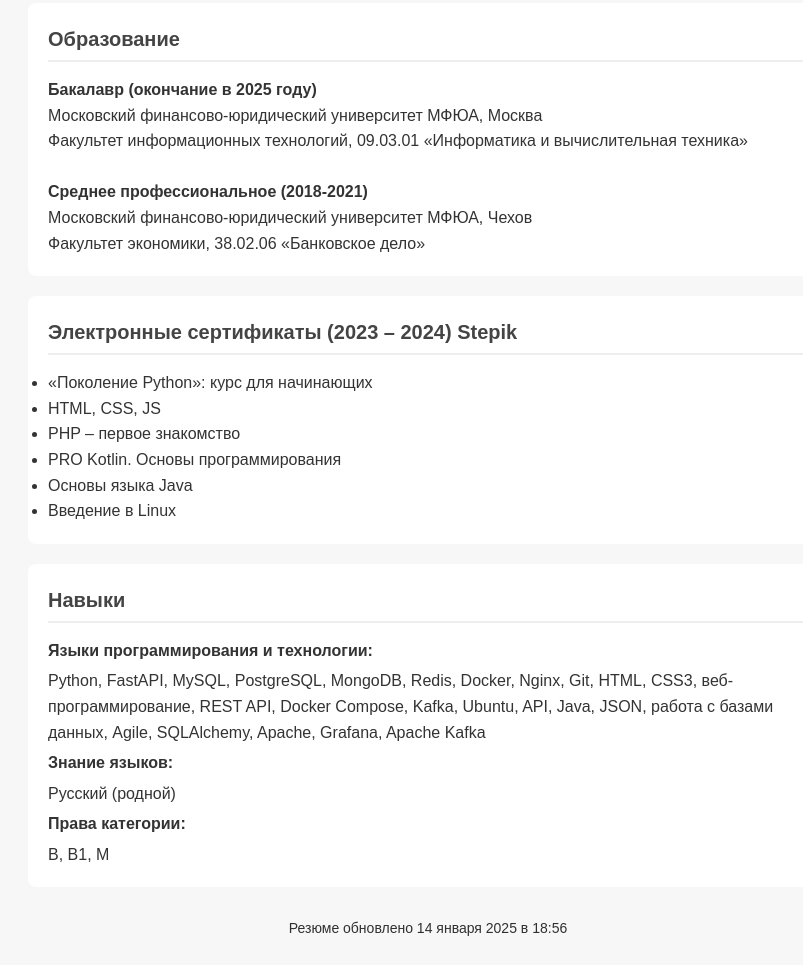
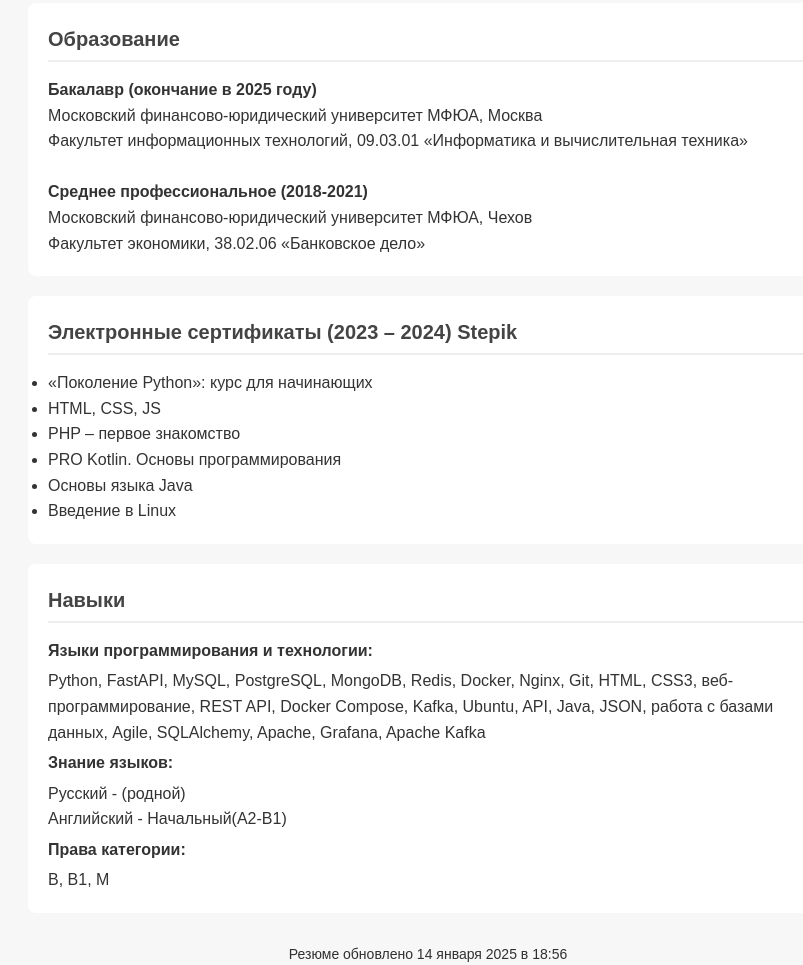
Before and after one commit to Sprey412/Sprey412.github.io, a plain HTML site: page index.htm in a window 1280 px wide. Shown: the part 1504-2469 px from the top of the page, without its empty margins (212-1015 px from the left). Before the commit the page ends 2444 px from the top, so only its background shows below. Drawn offline with Linux system fonts and the light colour scheme.

Commit message:
Обновление личной информации

```diff
--- a/index.htm
+++ b/index.htm
@@ -115,7 +115,7 @@
       Python, FastAPI, MySQL, PostgreSQL, MongoDB, Redis, Docker, Nginx, Git, HTML, CSS3, веб-программирование,
       REST API, Docker Compose, Kafka, Ubuntu, API, Java, JSON, работа с базами данных, Agile, SQLAlchemy, Apache, Grafana, Apache Kafka
     </p>
-    <p><strong>Знание языков:</strong> Русский (родной)</p>
+    <p><strong>Знание языков:</strong> Русский - (родной)<br>Английский - Начальный(A2-B1)</p>
     <p><strong>Права категории:</strong> B, B1, M</p>
   </section>
 
```
